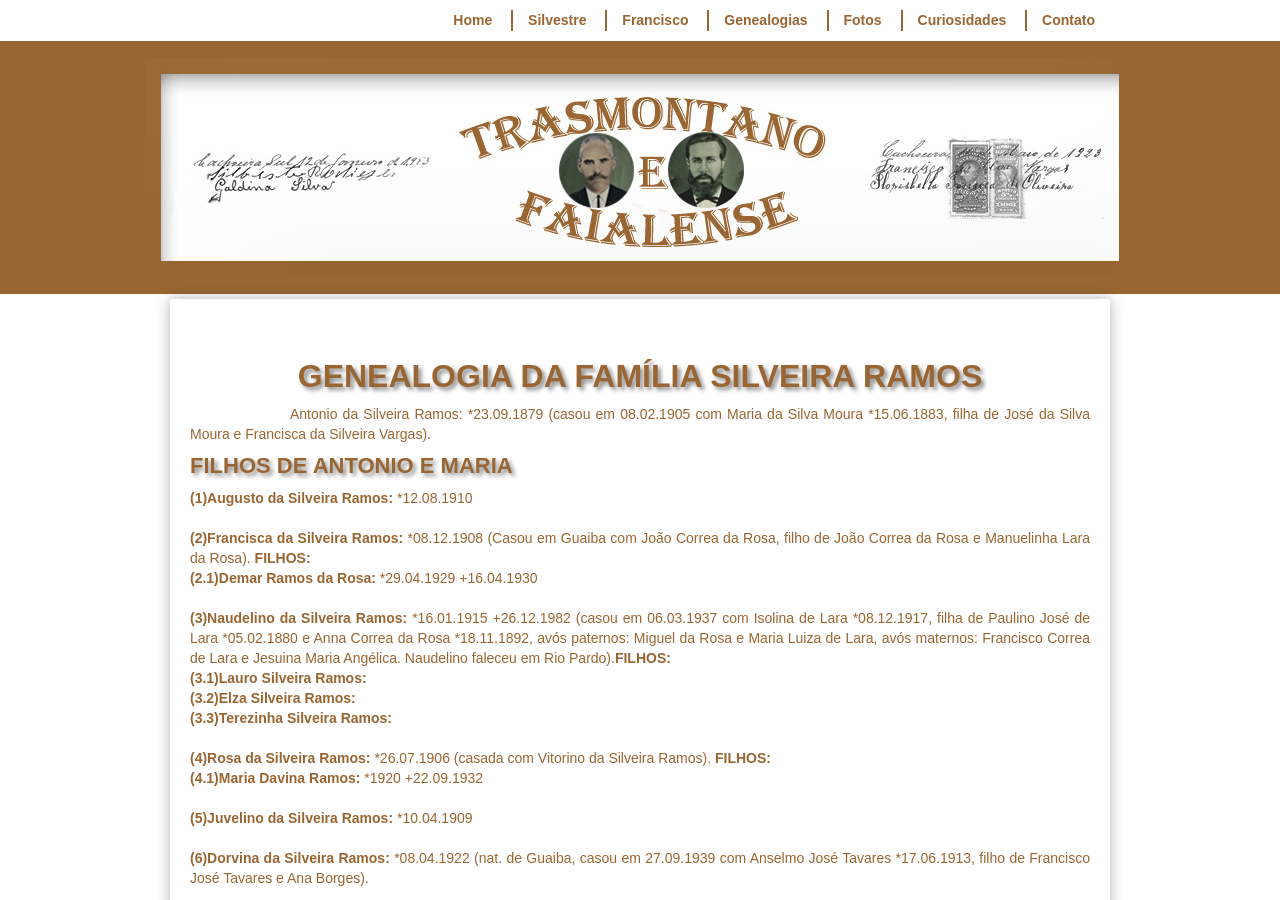
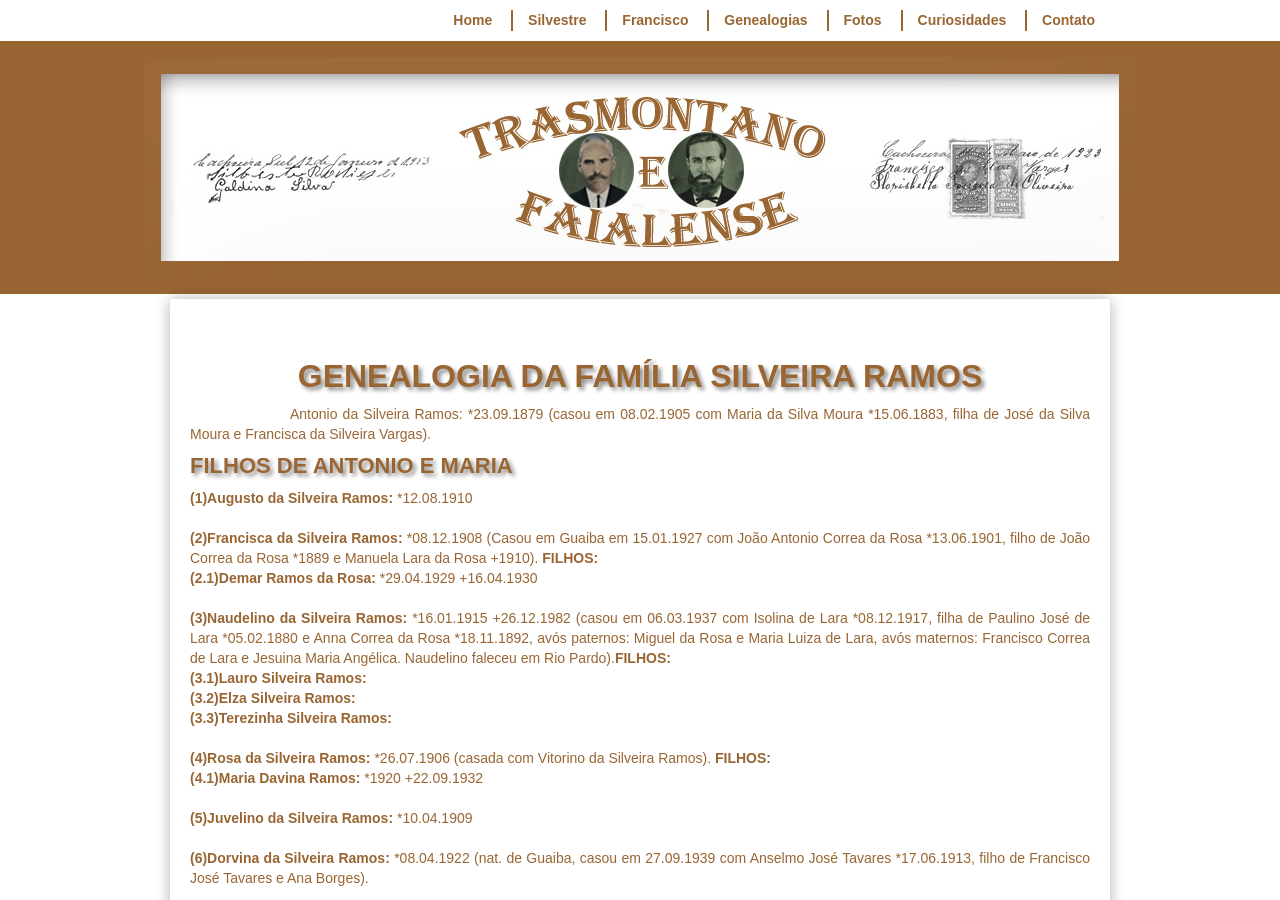
Before and after one commit to claudiovargas1955/claudiovargas1955.github.io, a Jekyll site: the page built from _pages/familia-silveira-ramos.html, in a window 1280 px wide and 900 px high. Built offline with Jekyll 4.4.1, drawn with Linux system fonts in a browser that asks for light colours; some web fonts are replaced.

Commit message:
Update familia-silveira-ramos.html

```diff
--- a/_pages/familia-silveira-ramos.html
+++ b/_pages/familia-silveira-ramos.html
@@ -101,8 +101,8 @@ details[open] summary {color:#996633;
 <h4>FILHOS DE ANTONIO E MARIA </h4>
 <p><b>(1)Augusto da Silveira Ramos: </b>*12.08.1910 <br><br>
 
-<b>(2)Francisca da Silveira Ramos: </b>*08.12.1908 (Casou em Guaiba com João Correa da Rosa, filho de João Correa da Rosa e
-Manuelinha Lara da Rosa). <b>FILHOS: </b><br>
+<b>(2)Francisca da Silveira Ramos: </b>*08.12.1908 (Casou em Guaiba em 15.01.1927 com João Antonio Correa da Rosa *13.06.1901, filho de
+João Correa da Rosa *1889 e Manuela Lara da Rosa +1910). <b>FILHOS: </b><br>
   <b>(2.1)Demar Ramos da Rosa: </b>*29.04.1929 +16.04.1930 <br><br>
 
 <b>(3)Naudelino da Silveira Ramos: </b>*16.01.1915 +26.12.1982 (casou em 06.03.1937 com Isolina de Lara *08.12.1917, filha de
```
